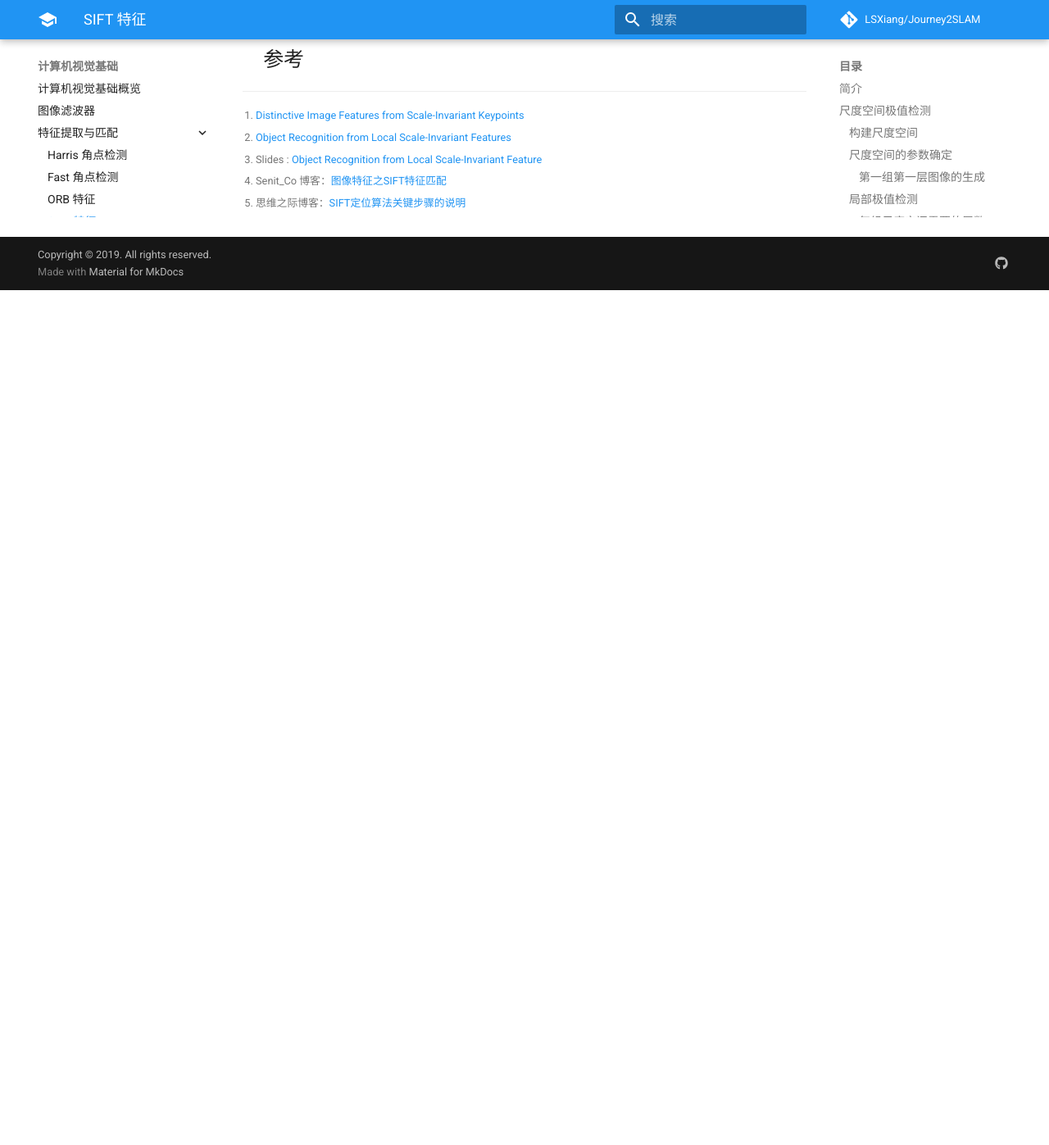
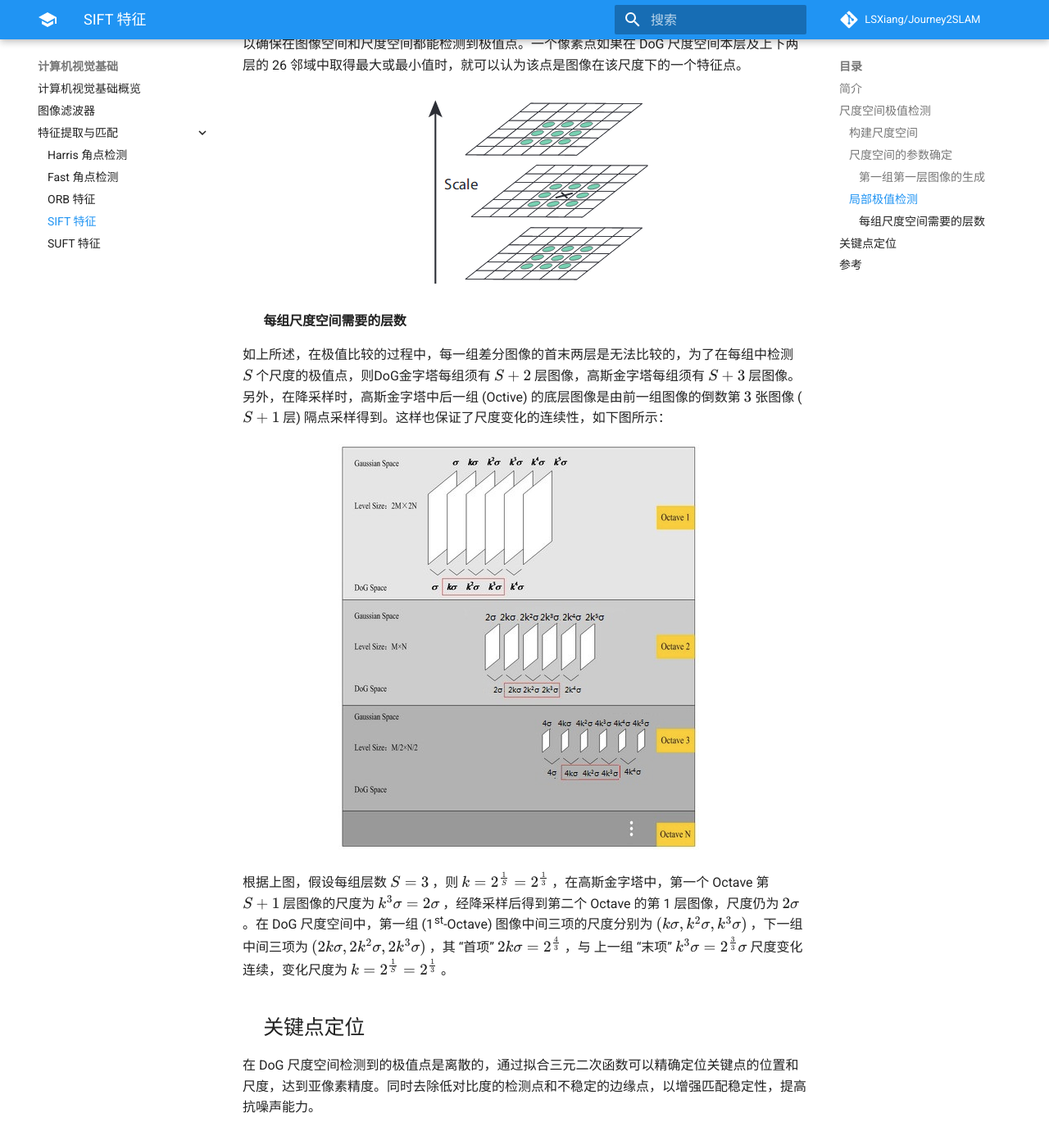
Before and after one commit to LSXiang/Journey2SLAM, an MkDocs documentation site: the page built from docs/computer_vision/SIFT.md, in a window 1280 px wide and 1400 px high, scrolled down 2617 px. Shown: the top 1397 px of the window at 82% size. Built offline with MkDocs 1.6.1 and Material for MkDocs 9.7.7, drawn with Linux system fonts in a browser that asks for light colours; formulas are drawn with MathJax 3; comment, search, counter and statistics services are not loaded; before the commit the page ends 2971 px from its top, so only the background shows below that.

Commit message:
record the knowledge point of SIFT 2

```diff
--- a/docs/computer_vision/SIFT.md
+++ b/docs/computer_vision/SIFT.md
@@ -36,6 +36,8 @@ $$
 
 ![图像高斯金字塔](image/DoG.png)
 
+
+
 ### 尺度空间的参数确定
 
 在由图像金字塔表示的尺度空间中，图像的 Octave 由原始图像的大小和塔顶图像的大小决定。
@@ -68,11 +70,25 @@ $$
 
 ### 局部极值检测
 
+为了寻找 DoG 尺度空间的极值点，每一个采样点要和其所有邻域像素相比较，如下图所示，中间检测点与其同尺度的 8 个邻域像素点以及上下相邻两层对应的 9×2 个像素点一共 26 个点作比较，以确保在图像空间和尺度空间都能检测到极值点。一个像素点如果在 DoG 尺度空间本层及上下两层的 26 邻域中取得最大或最小值时，就可以认为该点是图像在该尺度下的一个特征点。
 
+![Extremum of the DoG](image/extremum_DoG.png)
 
 
 
 #### 每组尺度空间需要的层数
+
+如上所述，在极值比较的过程中，每一组差分图像的首末两层是无法比较的，为了在每组中检测 $S$ 个尺度的极值点，则DoG金字塔每组须有 $S+2$ 层图像，高斯金字塔每组须有 $S+3$ 层图像。另外，在降采样时，高斯金字塔中后一组 (Octive) 的底层图像是由前一组图像的倒数第 $3$ 张图像 ( $S+1$ 层) 隔点采样得到。这样也保证了尺度变化的连续性，如下图所示：
+
+![variable scale Gaussian](image/variable_scale_Gaussian.png)
+
+根据上图，假设每组层数 $S=3$ ，则 $k=2^\frac{1}{S} = 2^\frac{1}{3}$ ，在高斯金字塔中，第一个 Octave 第 $S+1$ 层图像的尺度为 $k^3\sigma = 2\sigma$ ，经降采样后得到第二个 Octave 的第 1 层图像，尺度仍为 $2\sigma$ 。在 DoG 尺度空间中，第一组 (1st-Octave) 图像中间三项的尺度分别为 $(k\sigma, k^2\sigma, k^3\sigma)$ ，下一组中间三项为 $(2k\sigma, 2k^2\sigma, 2k^3\sigma)$ ，其 “首项” $2k\sigma = 2^\frac{4}{3}$ ，与 上一组 “末项” $k^3\sigma = 2^\frac{3}{3}\sigma$ 尺度变化连续，变化尺度为 $k=2^\frac{1}{S} = 2^\frac{1}{3}$ 。
+
+
+
+## 关键点定位
+
+在 DoG 尺度空间检测到的极值点是离散的，通过拟合三元二次函数可以精确定位关键点的位置和尺度，达到亚像素精度。同时去除低对比度的检测点和不稳定的边缘点，以增强匹配稳定性，提高抗噪声能力。
 
 
 
```
